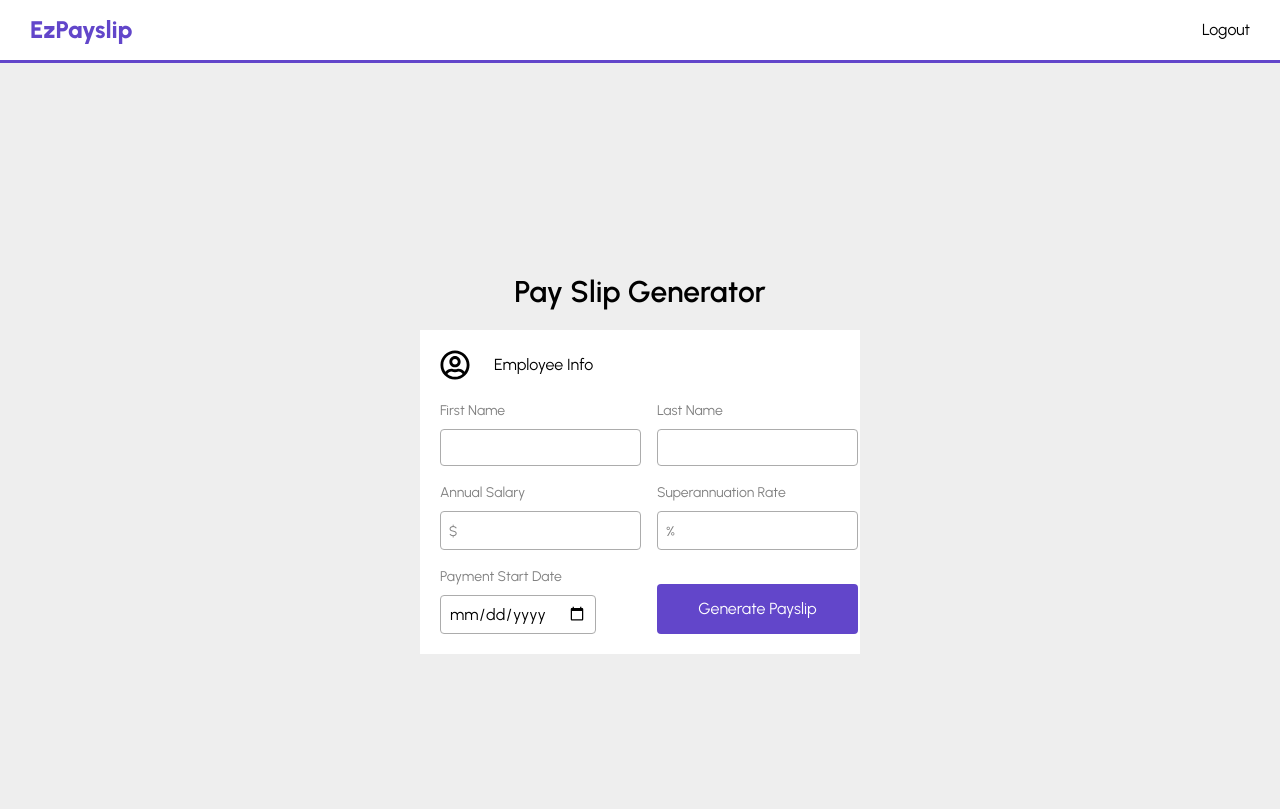
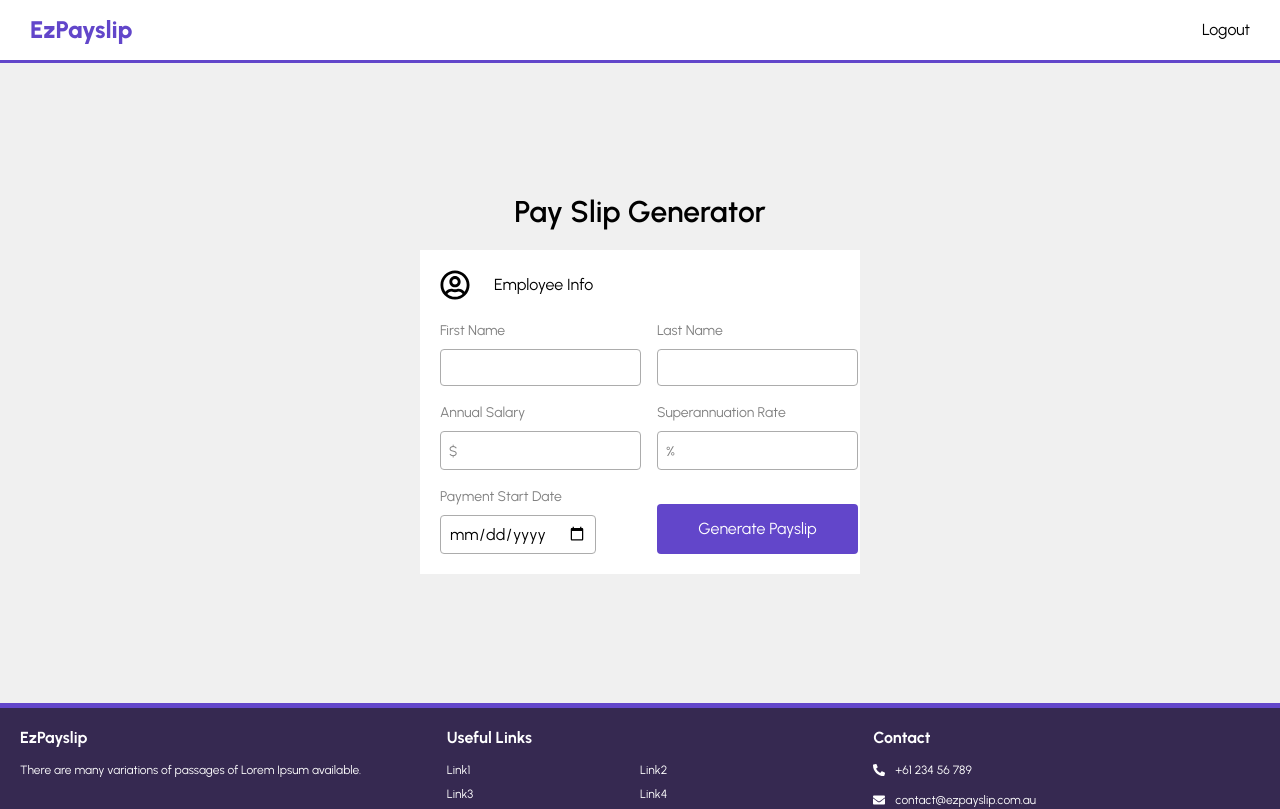
Before and after one commit to jennawan/payroll, a React (Create React App) app in the folder client/: page / in a window 1280 px wide. Shown: the top 809 px of the page. Built offline with nearby package versions, Linux system fonts and the light colour scheme.

Commit message:
style: Make minor change to NewPayslip page style

```diff
--- a/client/src/pages/NewPayslip.jsx
+++ b/client/src/pages/NewPayslip.jsx
@@ -4,9 +4,9 @@ import Footer from '../components/Footer';
 import Navbar from '../components/Navbar';
 
 const Container = styled.div`
-    background-color:#eeeeee;
+    background-color:#f0f0f0;
     width:100vw;
-    height: 100vh;
+    height: 80vh;
     display: flex;
     flex-direction:column;
     align-items:center;
```
